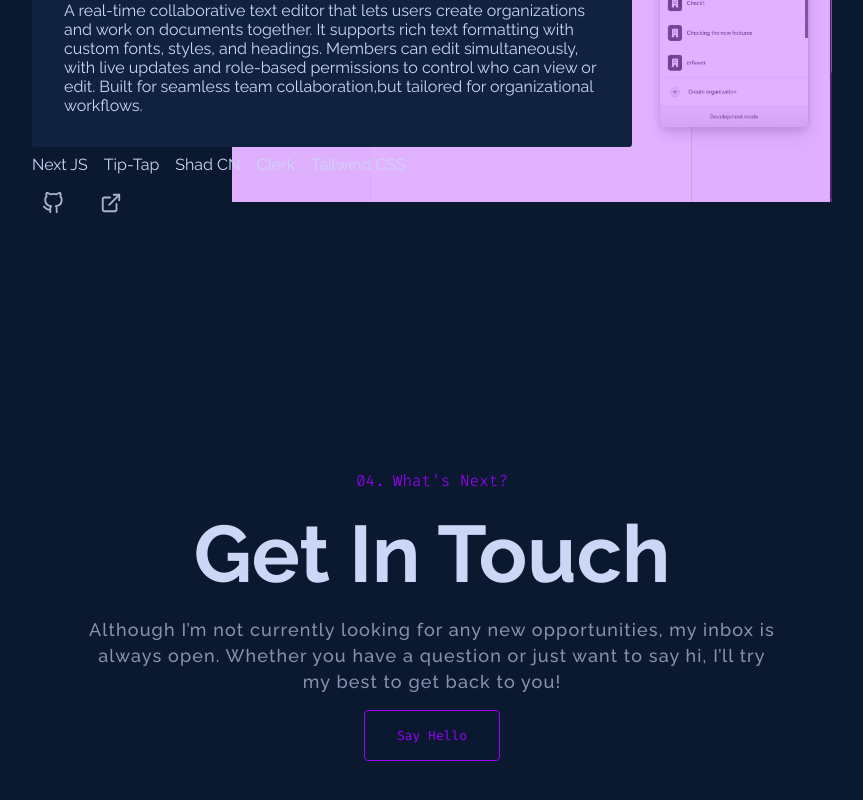
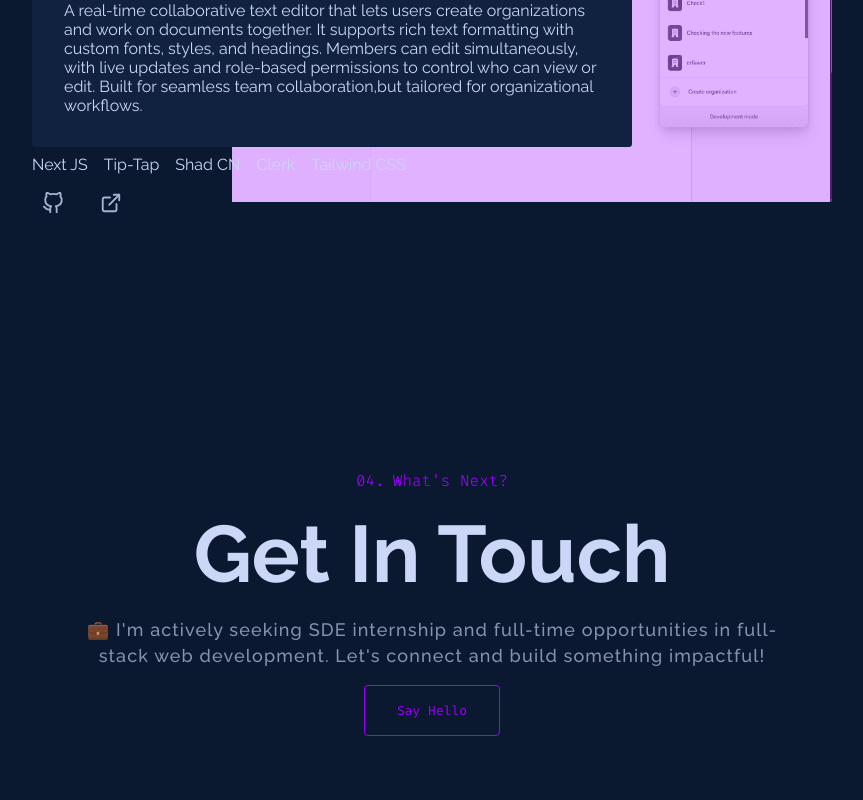
Before and after one commit to Samyaka13/Portfolio, a Next.js app: page / in a window 1280 px wide. Shown: the part 3235-4035 px from the top of the page, without its empty margins (208-1071 px from the left). Built offline with nearby package versions, Linux system fonts and the light colour scheme.

Commit message:
Update Contact component text to reflect current job search status

```diff
--- a/src/sections/Contact.tsx
+++ b/src/sections/Contact.tsx
@@ -18,9 +18,7 @@ function Contact() {
       <h1 className="contact-title">What&apos;s Next?</h1>
       <h2 className="contact-sub-title">Get In Touch</h2>
       <p className="contact-text">
-        Although I’m not currently looking for any new opportunities, my inbox
-        is always open. Whether you have a question or just want to say hi, I’ll
-        try my best to get back to you!
+        💼 I&apos;m actively seeking SDE internship and full-time opportunities in full-stack web development. Let&apos;s connect and build something impactful!
       </p>
       <div className="contact-cta">
         <Button link="mailto:samyakajmera022@gmail.com" text="Say Hello" />
```
Also changed, not shown: 1 other file (tests, documents, lock files or other folders).
